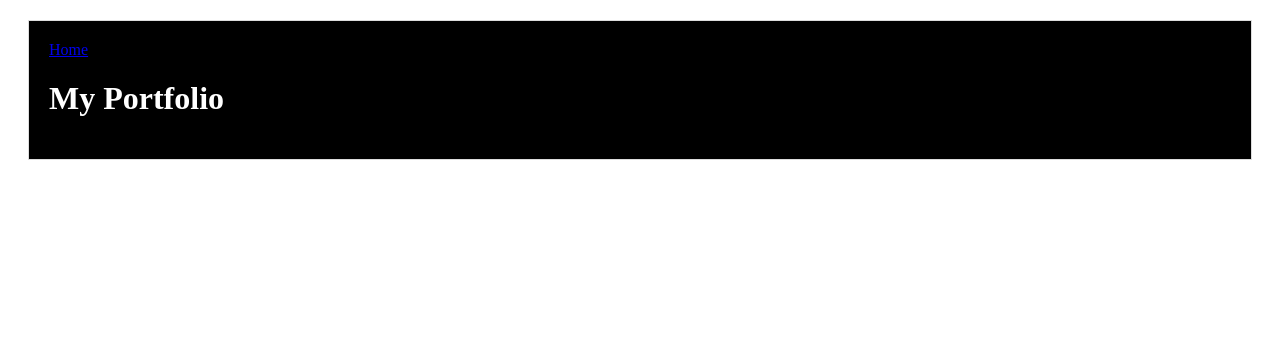
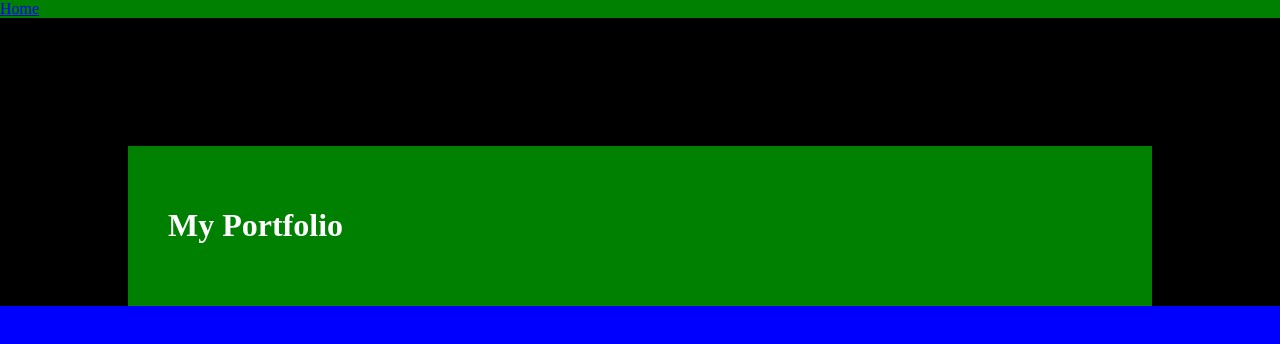
Before and after one commit to Nickprovs/showcase, a Next.js app: page / in a window 1280 px wide. Shown: the top 344 px of the page. Built offline with nearby package versions, Linux system fonts and the light colour scheme.

Commit message:
sidebar + experimenting with styles.

```diff
--- a/components/header.js
+++ b/components/header.js
@@ -1,4 +1,5 @@
 import Link from "next/link";
+import header from "../styles/header.module.css";
 
 const linkStyle = {
   marginRight: 15
@@ -6,7 +7,7 @@ const linkStyle = {
 
 export default function Header() {
   return (
-    <div>
+    <div className={header.header}>
       <Link href="/">
         <a style={linkStyle}>Home</a>
       </Link>
--- a/components/layout.js
+++ b/components/layout.js
@@ -1,20 +1,35 @@
 import Header from "./header";
+import Sidebar from "./sidebar";
 import Theme from "./common/theme";
 
+const contentStyle = {
+  margin: "10vw",
+  padding: 40,
+  backgroundColor: "green"
+};
+
 const layoutStyle = {
-  margin: 20,
-  padding: 20,
-  border: "1px solid #DDD",
   backgroundColor: "var(--b1)",
   color: "var(--f1)"
+};
+
+const containerStyle = {
+  width: "100vw",
+  height: "100vh",
+  margin: 0,
+  padding: 0,
+  backgroundColor: "blue"
 };
 
 export default function Layout(props) {
   return (
     <Theme variables={Theme.Dark}>
-      <div style={layoutStyle}>
-        <Header />
-        {props.children}
+      <div style={containerStyle}>
+        <div style={layoutStyle}>
+          <Header />
+          <Sidebar />
+          <div style={contentStyle}>{props.children}</div>
+        </div>
       </div>
     </Theme>
   );
--- /dev/null
+++ b/components/sidebar.js
@@ -0,0 +1,25 @@
+import sidebar from "../styles/sidebar.module.css";
+import { useState } from "react";
+
+export default function Sidebar() {
+  const [expanded, setExpanded] = useState(false);
+
+  const sidebarClass = expanded ? sidebar.sidebarExpanded : sidebar.sidebarCollapsed;
+  console.log(sidebarClass);
+  return (
+    <div className={sidebar.container}>
+      {/* Floating Sidebar Toggle Button */}
+      <button className={sidebar.menuButton} onClick={() => setExpanded(!expanded)}>
+        menu
+      </button>
+
+      {/* Actual Sidebar*/}
+      <div className={sidebar.sidebar + " " + sidebarClass}>
+        <button className={sidebar.menuButton} onClick={() => setExpanded(!expanded)}>
+          menu
+        </button>
+        <p>sidebar</p>
+      </div>
+    </div>
+  );
+}
--- /dev/null
+++ b/pages/_app.js
@@ -0,0 +1,7 @@
+import "../styles.css";
+
+// This default export is required in a new `pages/_app.js` file.
+export default function MyApp({ Component, pageProps }) {
+  console.log("hi");
+  return <Component {...pageProps} />;
+}
--- /dev/null
+++ b/styles.css
@@ -0,0 +1,5 @@
+html,
+body {
+  padding: 0px;
+  margin: 0px;
+}
--- /dev/null
+++ b/styles/header.module.css
@@ -0,0 +1,4 @@
+.header {
+  background-color: green;
+  vertical-align: bottom;
+}
--- /dev/null
+++ b/styles/sidebar.module.css
@@ -0,0 +1,40 @@
+@media screen and (min-width: 951px) {
+  .container {
+    display: none;
+  }
+}
+
+@media screen and (min-width: 0px) and (max-width: 950) {
+  .container {
+    display: block;
+  }
+}
+
+.sidebar {
+  overflow: hidden;
+  position: absolute;
+  top: 0;
+  right: 0;
+  height: 100%;
+  background-color: purple;
+  -webkit-transition: width 0.3s; /* Safari prior 6.1 */
+  transition: width 0.3s;
+}
+
+.sidebarCollapsed {
+  width: 0px;
+}
+
+.sidebarExpanded {
+  width: 300px;
+}
+
+.menuButton {
+  cursor: pointer;
+  position: absolute;
+  top: 5px;
+  right: 5px;
+  width: 60px;
+  height: 30px;
+  background-color: red;
+}
```
